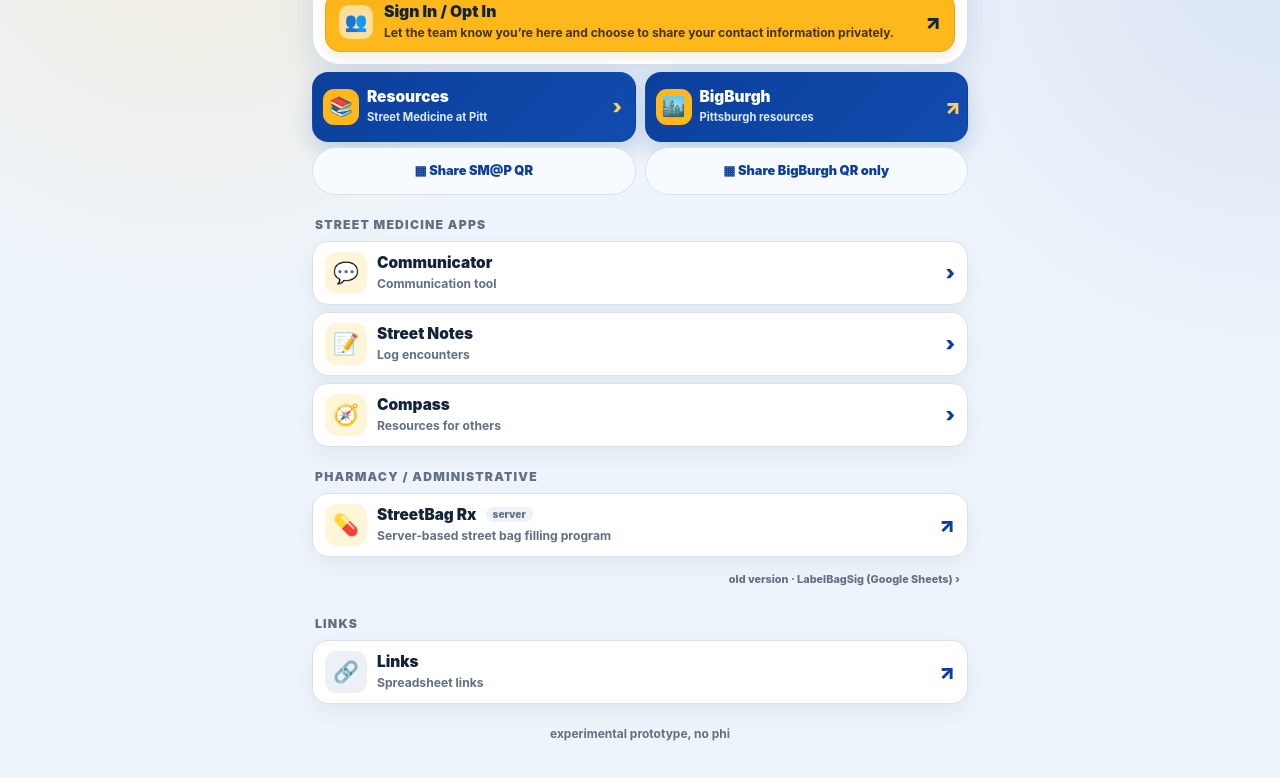
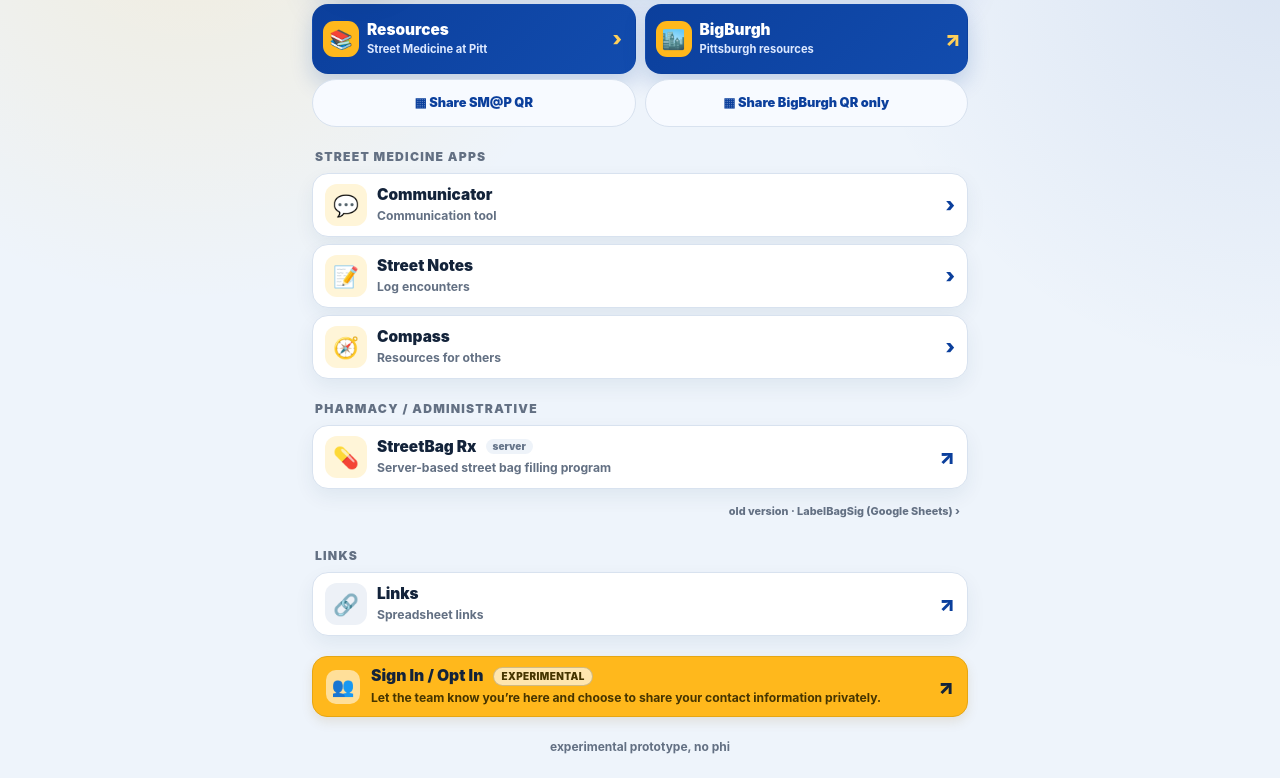
Before and after one commit to DormantOne/streetwise, a plain HTML site: page handbook.html in a window 1280 px wide. Shown: the part 123-901 px from the top of the page. Drawn offline with nearby package versions, Linux system fonts and the light colour scheme.

Commit message:
Update handbook.html

```diff
--- a/handbook.html
+++ b/handbook.html
@@ -322,15 +322,16 @@ h1{margin:3px 0 7px;font-size:clamp(1.7rem,5vw,2.55rem);line-height:1.0;letter-s
 }
 
 /* Voluntary contact sharing — full-width header action. */
-.contactOptIn{grid-column:1/-1;display:flex;align-items:center;gap:11px;min-height:58px;margin-top:8px;padding:10px 13px;background:var(--gold);color:var(--ink);border:1px solid #e6a613;border-radius:15px;text-decoration:none;box-shadow:0 5px 12px rgba(132,88,0,.12)}
+.contactOptIn{display:flex;align-items:center;gap:11px;min-height:58px;margin-top:20px;padding:10px 13px;background:var(--gold);color:var(--ink);border:1px solid #e6a613;border-radius:15px;text-decoration:none;box-shadow:0 5px 12px rgba(132,88,0,.12)}
 .contactOptInIcon{display:grid;place-items:center;flex:0 0 34px;height:34px;border-radius:10px;background:rgba(255,255,255,.55);font-size:1.15rem}
 .contactOptInText{flex:1;min-width:0}
 .contactOptInName{display:block;font-size:.98rem;font-weight:950;line-height:1.15}
+.contactOptInBadge{display:inline-block;margin-left:7px;padding:3px 7px;border:1px solid rgba(70,53,0,.25);border-radius:999px;background:rgba(255,255,255,.65);color:#463500;font-size:.62rem;font-weight:900;letter-spacing:.04em;text-transform:uppercase;vertical-align:middle}
 .contactOptInDesc{display:block;margin-top:4px;font-size:.76rem;font-weight:750;line-height:1.3;color:#463500}
 .contactOptInArrow{flex:0 0 auto;font-size:1.25rem;font-weight:950}
 @media (hover:hover){.contactOptIn:hover{background:var(--gold2)}}
 .contactOptIn:active{background:var(--gold2)}
-@media (max-width:620px){.contactOptIn{margin-top:1px;min-height:64px}.contactOptInDesc{font-size:.78rem}}
+@media (max-width:620px){.contactOptIn{margin-top:20px;min-height:64px}.contactOptInDesc{font-size:.78rem}}
 
 </style>
 </head>
@@ -348,11 +349,6 @@ h1{margin:3px 0 7px;font-size:clamp(1.7rem,5vw,2.55rem);line-height:1.0;letter-s
       <button class="phoneLink" id="phoneBtn" type="button">add to phone</button>
       <button class="shareLink" id="shareBtn" type="button">share / copy link</button>
     </div>
-    <a class="contactOptIn" href="https://optin.shadysidehandbook.info/optin/" target="_blank" rel="noopener noreferrer">
-      <span class="contactOptInIcon" aria-hidden="true">👥</span>
-      <span class="contactOptInText"><span class="contactOptInName">Sign In / Opt In</span><span class="contactOptInDesc">Let the team know you’re here and choose to share your contact information privately.</span></span>
-      <span class="contactOptInArrow" aria-hidden="true">↗</span>
-    </a>
   </section>
 
   <div class="resourcePair">
@@ -404,6 +400,12 @@ h1{margin:3px 0 7px;font-size:clamp(1.7rem,5vw,2.55rem);line-height:1.0;letter-s
     <div class="icon" aria-hidden="true">🔗</div>
     <div class="toolText"><div class="name">Links</div><div class="desc">Spreadsheet links</div></div>
     <div class="arrow" aria-hidden="true">↗</div>
+  </a>
+
+  <a class="contactOptIn" href="https://optin.shadysidehandbook.info/optin/" target="_blank" rel="noopener noreferrer">
+    <span class="contactOptInIcon" aria-hidden="true">👥</span>
+    <span class="contactOptInText"><span class="contactOptInName">Sign In / Opt In <span class="contactOptInBadge">Experimental</span></span><span class="contactOptInDesc">Let the team know you’re here and choose to share your contact information privately.</span></span>
+    <span class="contactOptInArrow" aria-hidden="true">↗</span>
   </a>
 
   <div class="footer">experimental prototype, no phi</div>
```
